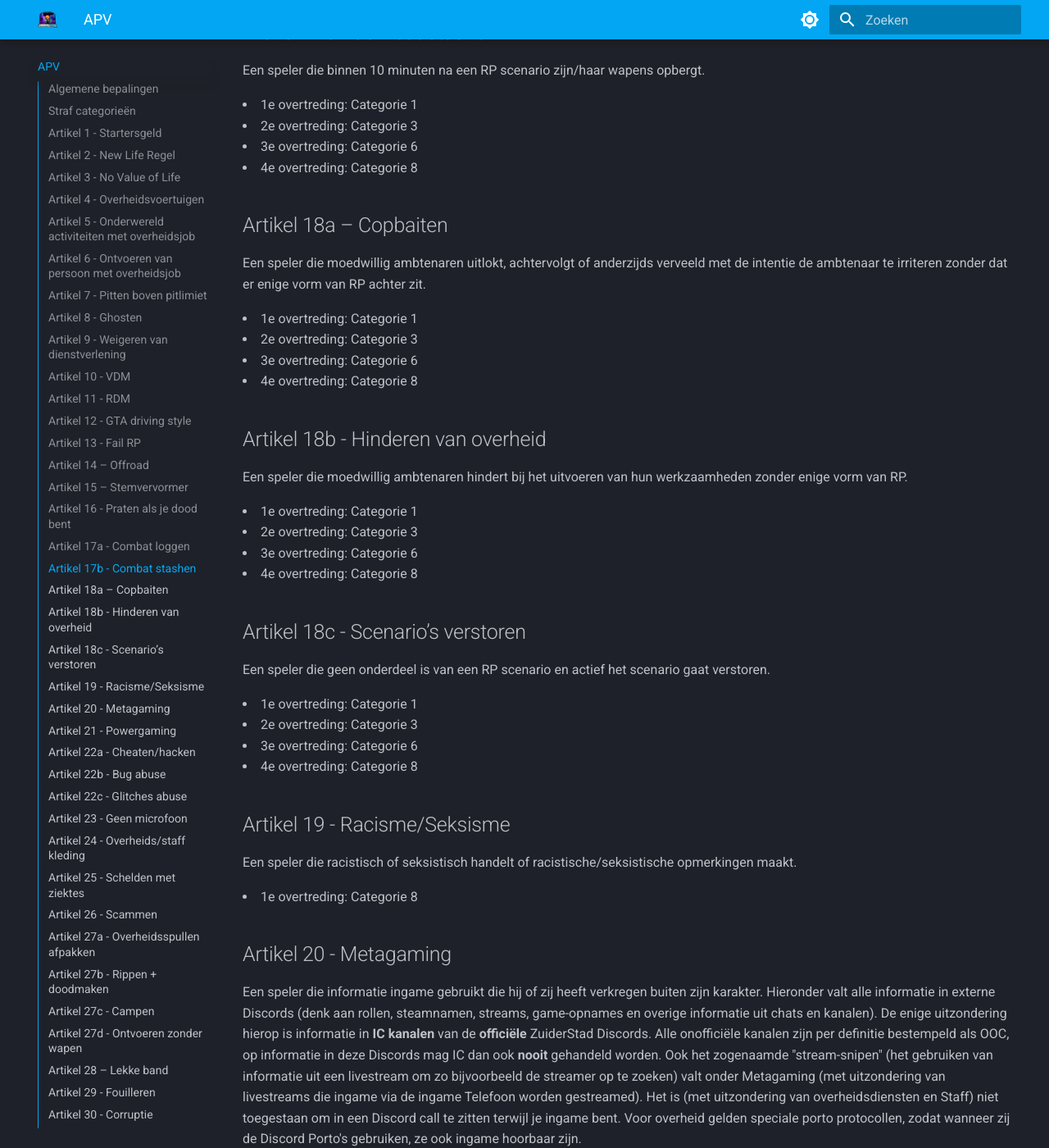
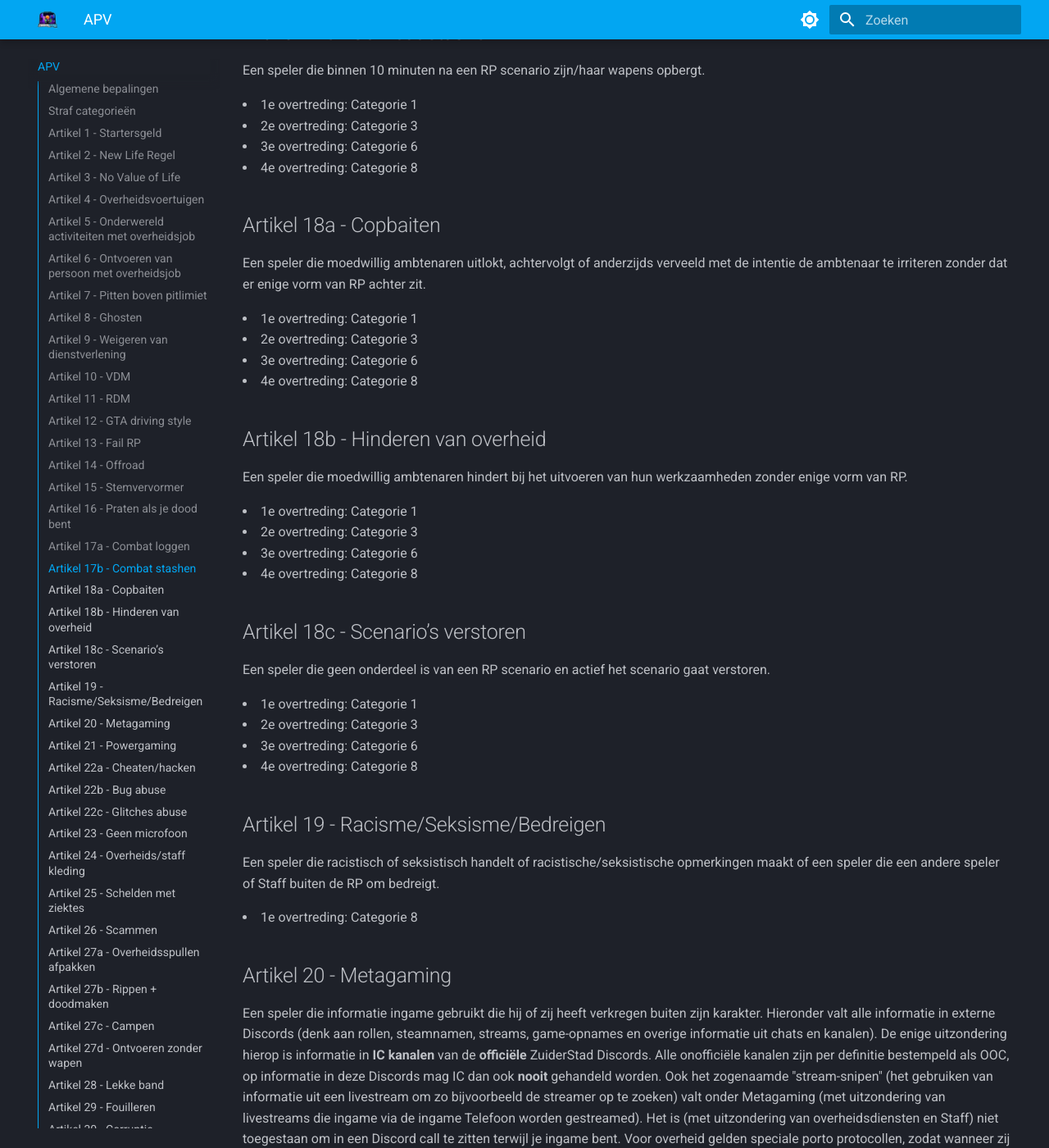
Before and after one commit to ZuiderStad-RP/regels, an MkDocs documentation site: the page built from docs/apv.md, in a window 1280 px wide and 1400 px high, scrolled down 5191 px. Shown: the whole window at 82% size. Built offline with MkDocs 1.6.1 and Material for MkDocs 9.7.7, drawn with Linux system fonts in a browser that asks for light colours; some of the changed text lies outside the part shown.

Commit message:
Update apv.md

```diff
--- a/docs/apv.md
+++ b/docs/apv.md
@@ -108,7 +108,7 @@ Dit artikel richt zich op situaties van 'Fail RP', waarin realistische Roleplay
 <li>4e overtreding: Categorie 7</li>
 <li>5e overtreding: Categorie 8</li>
 
-## Artikel 14 – Offroad
+## Artikel 14 - Offroad
 Wanneer iemand een normaal voertuig, die niet geschikt is voor offroad, toch offroad gebruikt. Deze regel geldt ook voor overheidsdiensten.
 <li>1e overtreding: Categorie 1</li>
 <li>2e overtreding: Categorie 1</li>
@@ -116,7 +116,7 @@ Wanneer iemand een normaal voertuig, die niet geschikt is voor offroad, toch off
 <li>4e overtreding: Categorie 7</li>
 <li>5e overtreding: Categorie 8</li>
 
-## Artikel 15 – Stemvervormer
+## Artikel 15 - Stemvervormer
 Een speler mag alleen een stemvervormer gebruiken wanneer zijn/haar beroep dit toelaat of wanneer de speler een masker draagt.
 <li>1e overtreding: Categorie 1</li>
 <li>2e overtreding: Categorie 1</li>
@@ -145,7 +145,7 @@ Een speler die binnen 10 minuten na een RP scenario zijn/haar wapens opbergt.
 <li>3e overtreding: Categorie 6</li>
 <li>4e overtreding: Categorie 8</li>
 
-## Artikel 18a – Copbaiten
+## Artikel 18a - Copbaiten
 Een speler die moedwillig ambtenaren uitlokt, achtervolgt of anderzijds verveeld met de intentie de ambtenaar te irriteren zonder dat er enige vorm van RP achter zit.
 <li>1e overtreding: Categorie 1</li>
 <li>2e overtreding: Categorie 3</li>
@@ -166,8 +166,8 @@ Een speler die geen onderdeel is van een RP scenario en actief het scenario gaat
 <li>3e overtreding: Categorie 6</li>
 <li>4e overtreding: Categorie 8</li>
 
-## Artikel 19 - Racisme/Seksisme
-Een speler die racistisch of seksistisch handelt of racistische/seksistische opmerkingen maakt.
+## Artikel 19 - Racisme/Seksisme/Bedreigen
+Een speler die racistisch of seksistisch handelt of racistische/seksistische opmerkingen maakt of een speler die een andere speler of Staff buiten de RP om bedreigt.
 <li>1e overtreding: Categorie 8</li>
 
 ## Artikel 20 - Metagaming
@@ -257,7 +257,7 @@ Het is niet toegestaan om iemand te ontvoeren of een overval te plegen zonder da
 <li>3e overtreding: Categorie 6</li>
 <li>4e overtreding: Categorie 8</li>
 
-## Artikel 28 – Lekke band
+## Artikel 28 - Lekke band
 Wanneer een of meerdere banden lek zijn, is het niet toegestaan om harder te rijden dan 80 km/u. Wanneer je op de velg rijdt is het niet toegestaan harder te rijden dan 40km/u. Op een motor is het verboden om op de velg te rijden.
 <li>1e overtreding: Categorie 1</li>
 <li>2e overtreding: Categorie 3</li>
```
